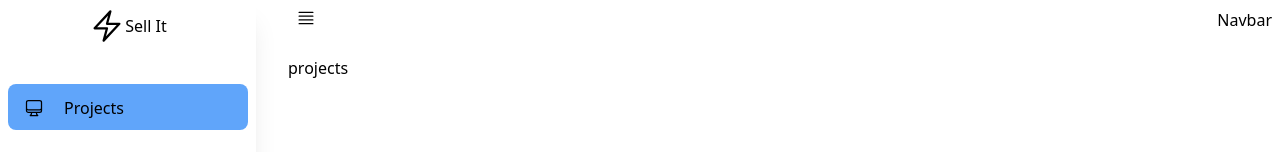
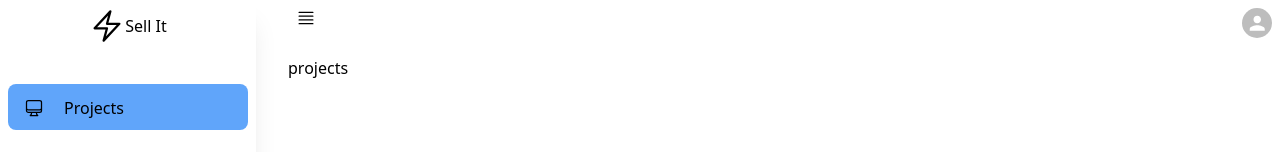
Before and after one commit to aziz-codes/react-admin-dashboard, a React (Create React App) app: page / in a window 1280 px wide. Shown: the top 152 px of the page. Built offline with nearby package versions, Linux system fonts and the light colour scheme; the HTML template or start-up script is replaced by a standard one.

Commit message:
Integreated Auth0

```diff
--- a/package.json
+++ b/package.json
@@ -3,8 +3,12 @@
   "version": "0.1.0",
   "private": true,
   "dependencies": {
+    "@auth0/auth0-react": "^1.12.0",
+    "@emotion/react": "^11.10.5",
+    "@emotion/styled": "^11.10.5",
     "@faker-js/faker": "^7.6.0",
     "@heroicons/react": "^2.0.13",
+    "@mui/material": "^5.10.12",
     "@testing-library/jest-dom": "^5.16.5",
     "@testing-library/react": "^13.4.0",
     "@testing-library/user-event": "^13.5.0",
--- a/src/components/BottomNavigationBar.jsx
+++ b/src/components/BottomNavigationBar.jsx
@@ -37,7 +37,7 @@ const BottomNavigationBar = () => {
   ];
 
   return (
-    <div className="fixed bottom-0 w-full shadow-xl border h-10 bg-white text-black flex flex-row">
+    <div className="fixed -bottom-0 w-full shadow-xl border h-10 bg-white text-black flex flex-row">
       {links.map((item, index) => (
         <Link
           to={`${item.path}`}
--- a/src/components/Navbar.jsx
+++ b/src/components/Navbar.jsx
@@ -1,12 +1,13 @@
-import React from 'react'
-import { Bars4Icon } from '@heroicons/react/24/outline'
+import React from "react";
+import { Bars4Icon } from "@heroicons/react/24/outline";
+import Avatar from "@mui/material/Avatar";
 const Navbar = () => {
   return (
-    <div className='bg-white flex justify-between h-14 p-2'>
-      <Bars4Icon className='icons'/>
-        <h4>Navbar</h4>
-        </div>
-  )
-}
+    <div className="bg-white flex justify-between h-14 p-2">
+      <Bars4Icon className="icons" />
+      <Avatar alt="Remy Sharp" src="" sx={{ width: 30, height: 30 }} />
+    </div>
+  );
+};
 
-export default Navbar
+export default Navbar;
```
Also changed, not shown: 1 other file (tests, documents, lock files or other folders).
